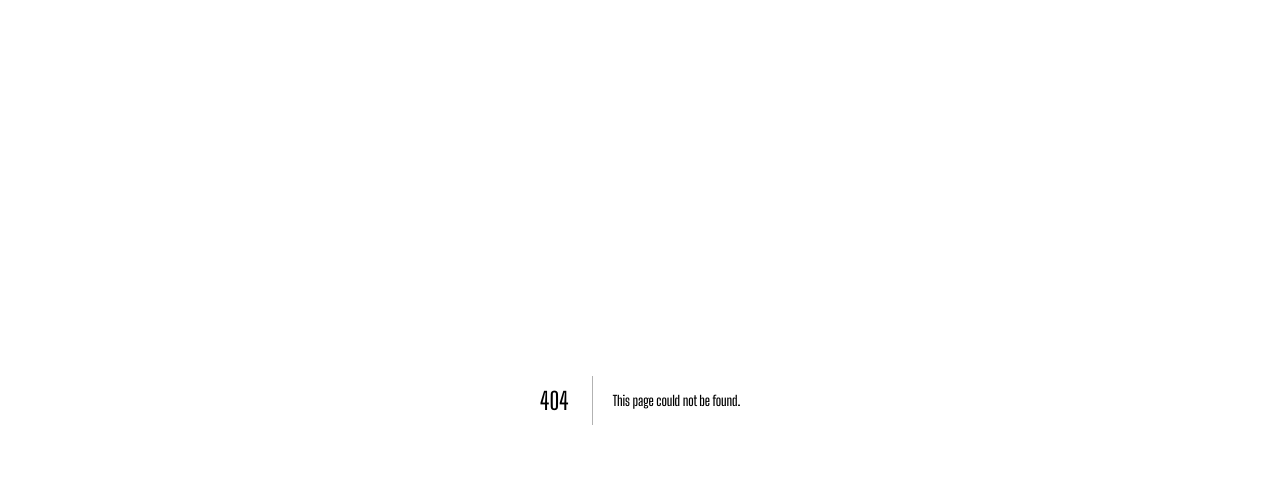
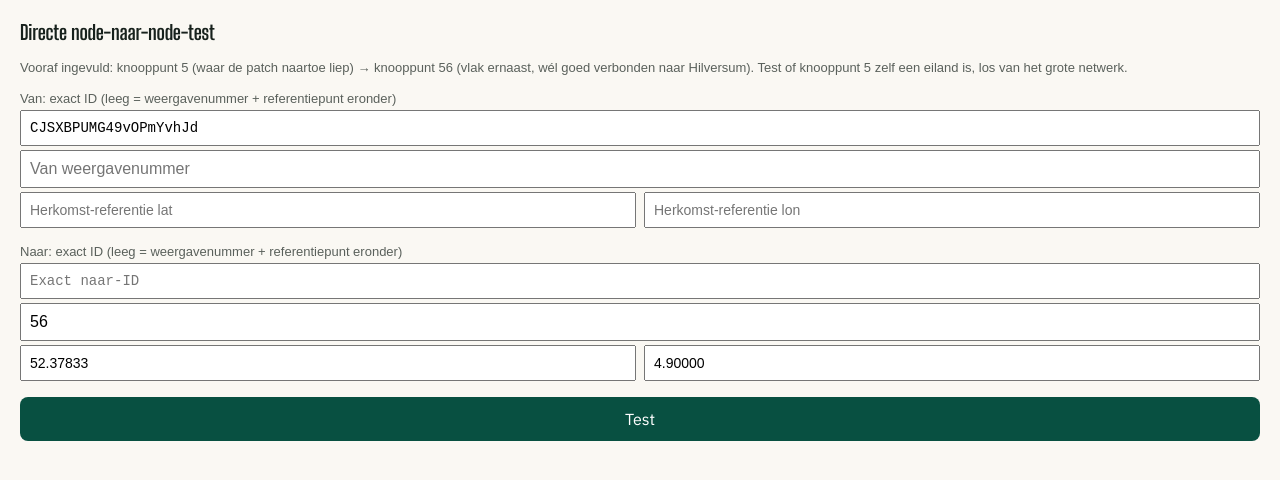
Before and after one commit to stuctech-eng/GoKnoop, a Next.js app: page /debug/island-test in a window 1280 px wide. Before the commit this address had no page. Shown: the top 480 px of the page. Built offline with nearby package versions, Linux system fonts and the light colour scheme.

Commit message:
goknoop update — v1.0.209 — 4 sep 2026, 19:29

```diff
--- /dev/null
+++ b/app/debug/island-test/page.tsx
@@ -0,0 +1,136 @@
+"use client";
+
+/**
+ * Debug-pagina voor /api/debug/direct-route (sectie 9.52-9.58, "gat tussen Waterland en het
+ * Gooi"). Vooraf ingevuld met de gerichte vervolgtest: knooppunt "60" dichtbij Amsterdam-
+ * Noord/Schellingwoude (al bevestigd goed bereikbaar vanaf Volendam) -> knooppunt "36"
+ * dichtbij Hilversum (al bevestigd goed lokaal netwerk) -- test de verbinding tussen deze
+ * twee bevestigd-goede gebieden RECHTSTREEKS, Volendam wordt hier overgeslagen.
+ */
+
+import { useState } from "react";
+
+type DirectRouteResult = {
+  fromNodeId: string;
+  toNodeId: string;
+  result: "ok" | "failed";
+  distanceM?: number;
+  hopCount?: number;
+  reason?: string;
+  geographicDistanceM: number;
+  computeTimeMs: number;
+  fromNodeIdsFound: number;
+  toNodeIdsFound: number;
+  fromDisplayNumber: string;
+  fromLat: number;
+  fromLon: number;
+  toDisplayNumber: string;
+  toLat: number;
+  toLon: number;
+};
+
+export default function IslandTestPage() {
+  const [fromNodeId, setFromNodeId] = useState("CJSXBPUMG49vOPmYvhJd"); // Knooppunt 5, Amsterdam Centraal
+  const [toNodeId, setToNodeId] = useState("");
+  const [fromDisplay, setFromDisplay] = useState("");
+  const [toDisplay, setToDisplay] = useState("56");
+  const [nearFromLat, setNearFromLat] = useState("");
+  const [nearFromLon, setNearFromLon] = useState("");
+  const [nearToLat, setNearToLat] = useState("52.37833"); // Amsterdam Centraal
+  const [nearToLon, setNearToLon] = useState("4.90000");
+  const [loading, setLoading] = useState(false);
+  const [error, setError] = useState<string | null>(null);
+  const [result, setResult] = useState<DirectRouteResult | null>(null);
+
+  async function test() {
+    setLoading(true);
+    setError(null);
+    setResult(null);
+    try {
+      const body: Record<string, unknown> = {};
+      if (fromNodeId.trim()) body.fromNodeId = fromNodeId.trim();
+      else if (fromDisplay.trim()) body.fromDisplayNumber = fromDisplay.trim();
+      if (toNodeId.trim()) body.toNodeId = toNodeId.trim();
+      else if (toDisplay.trim()) body.toDisplayNumber = toDisplay.trim();
+      if (nearFromLat.trim() && nearFromLon.trim()) {
+        body.nearFromLat = parseFloat(nearFromLat);
+        body.nearFromLon = parseFloat(nearFromLon);
+      }
+      if (nearToLat.trim() && nearToLon.trim()) {
+        body.nearToLat = parseFloat(nearToLat);
+        body.nearToLon = parseFloat(nearToLon);
+      }
+
+      const res = await fetch("/api/debug/direct-route", {
+        method: "POST",
+        headers: { "Content-Type": "application/json" },
+        body: JSON.stringify(body),
+      });
+      const data = await res.json();
+      if (!res.ok) {
+        setError(data.error ?? "Onbekende fout.");
+        return;
+      }
+      setResult(data);
+    } catch {
+      setError("Er ging iets mis.");
+    } finally {
+      setLoading(false);
+    }
+  }
+
+  return (
+    <div style={{ padding: 20, fontFamily: "sans-serif" }}>
+      <h1 style={{ fontSize: 20, marginBottom: 16 }}>Directe node-naar-node-test</h1>
+      <p style={{ fontSize: 13, opacity: 0.7, marginBottom: 16 }}>
+        Vooraf ingevuld: knooppunt 5 (waar de patch naartoe liep) → knooppunt 56 (vlak ernaast, wél goed verbonden naar Hilversum). Test of knooppunt 5 zelf een eiland is, los van het grote netwerk.
+      </p>
+
+      <p style={{ fontSize: 13, opacity: 0.7, marginBottom: 4 }}>Van: exact ID (leeg = weergavenummer + referentiepunt eronder)</p>
+      <input value={fromNodeId} onChange={(e) => setFromNodeId(e.target.value)} placeholder="Exact van-ID" style={{ width: "100%", padding: 8, fontSize: 14, fontFamily: "monospace", marginBottom: 4, boxSizing: "border-box" }} />
+      <input value={fromDisplay} onChange={(e) => setFromDisplay(e.target.value)} placeholder="Van weergavenummer" style={{ width: "100%", padding: 8, fontSize: 16, marginBottom: 4, boxSizing: "border-box" }} />
+      <div style={{ display: "flex", gap: 8, marginBottom: 16 }}>
+        <input value={nearFromLat} onChange={(e) => setNearFromLat(e.target.value)} placeholder="Herkomst-referentie lat" style={{ flex: 1, padding: 8, fontSize: 14 }} />
+        <input value={nearFromLon} onChange={(e) => setNearFromLon(e.target.value)} placeholder="Herkomst-referentie lon" style={{ flex: 1, padding: 8, fontSize: 14 }} />
+      </div>
+
+      <p style={{ fontSize: 13, opacity: 0.7, marginBottom: 4 }}>Naar: exact ID (leeg = weergavenummer + referentiepunt eronder)</p>
+      <input value={toNodeId} onChange={(e) => setToNodeId(e.target.value)} placeholder="Exact naar-ID" style={{ width: "100%", padding: 8, fontSize: 14, fontFamily: "monospace", marginBottom: 4, boxSizing: "border-box" }} />
+      <input value={toDisplay} onChange={(e) => setToDisplay(e.target.value)} placeholder="Naar weergavenummer" style={{ width: "100%", padding: 8, fontSize: 16, marginBottom: 4, boxSizing: "border-box" }} />
+      <div style={{ display: "flex", gap: 8, marginBottom: 16 }}>
+        <input value={nearToLat} onChange={(e) => setNearToLat(e.target.value)} placeholder="Bestemming-referentie lat" style={{ flex: 1, padding: 8, fontSize: 14 }} />
+        <input value={nearToLon} onChange={(e) => setNearToLon(e.target.value)} placeholder="Bestemming-referentie lon" style={{ flex: 1, padding: 8, fontSize: 14 }} />
+      </div>
+
+      <button onClick={test} disabled={loading} style={{ width: "100%", padding: 12, fontSize: 16, background: "#085041", color: "white", border: "none", borderRadius: 8 }}>
+        {loading ? "Bezig..." : "Test"}
+      </button>
+
+      {error && <p style={{ color: "red", marginTop: 16 }}>{error}</p>}
+
+      {result && (
+        <div style={{ marginTop: 16, padding: 14, border: "1px solid #ccc", borderRadius: 8, fontSize: 14, fontFamily: "monospace" }}>
+          <div style={{ wordBreak: "break-all", marginBottom: 8 }}>{result.fromNodeId} → {result.toNodeId}</div>
+          <div style={{ marginBottom: 8, opacity: 0.7 }}>
+            Knooppunt {result.fromDisplayNumber} → Knooppunt {result.toDisplayNumber}
+            <br />
+            ({result.fromNodeIdsFound} kandidaat/kandidaten voor herkomst, {result.toNodeIdsFound} voor bestemming)
+          </div>
+          {result.result === "ok" ? (
+            <>
+              <div style={{ color: "green", fontWeight: "bold", fontSize: 18 }}>✅ {(result.distanceM! / 1000).toFixed(1)} km netwerk-route</div>
+              <div>{result.hopCount} hops</div>
+            </>
+          ) : (
+            <div style={{ color: "red", fontWeight: "bold" }}>❌ {result.reason}</div>
+          )}
+          <div style={{ marginTop: 8, paddingTop: 8, borderTop: "1px solid #eee" }}>
+            Hemelsbrede afstand: {(result.geographicDistanceM / 1000).toFixed(1)} km
+            <br />
+            Rekentijd: {result.computeTimeMs}ms
+          </div>
+        </div>
+      )}
+    </div>
+  );
+}
```
